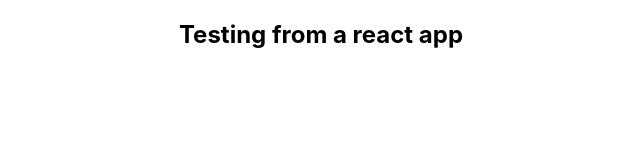
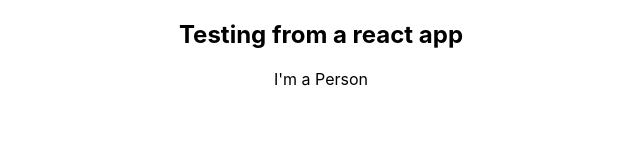
Before and after one commit to Cook1619/User-Input, a React (Create React App) app: page / in a window 1280 px wide. Shown: the top 160 px of the page, without its empty margins (319-959 px from the left). Built offline with nearby package versions, Linux system fonts and the light colour scheme.

Commit message:
Adding functional component

```diff
--- a/src/App.js
+++ b/src/App.js
@@ -1,11 +1,13 @@
 import React, { Component } from 'react';
 import './App.css';
+import Person from './Person/Person';
 
 class App extends Component {
   render() {
     return (
       <div className="App">
         <h2>Testing from a react app</h2>
+        <Person />
       </div>
     );
   }
--- /dev/null
+++ b/src/Person/Person.js
@@ -0,0 +1,6 @@
+import React from 'react';
+
+const person = () => {
+    return <p>I'm a Person</p>
+}
+export default person;
```
